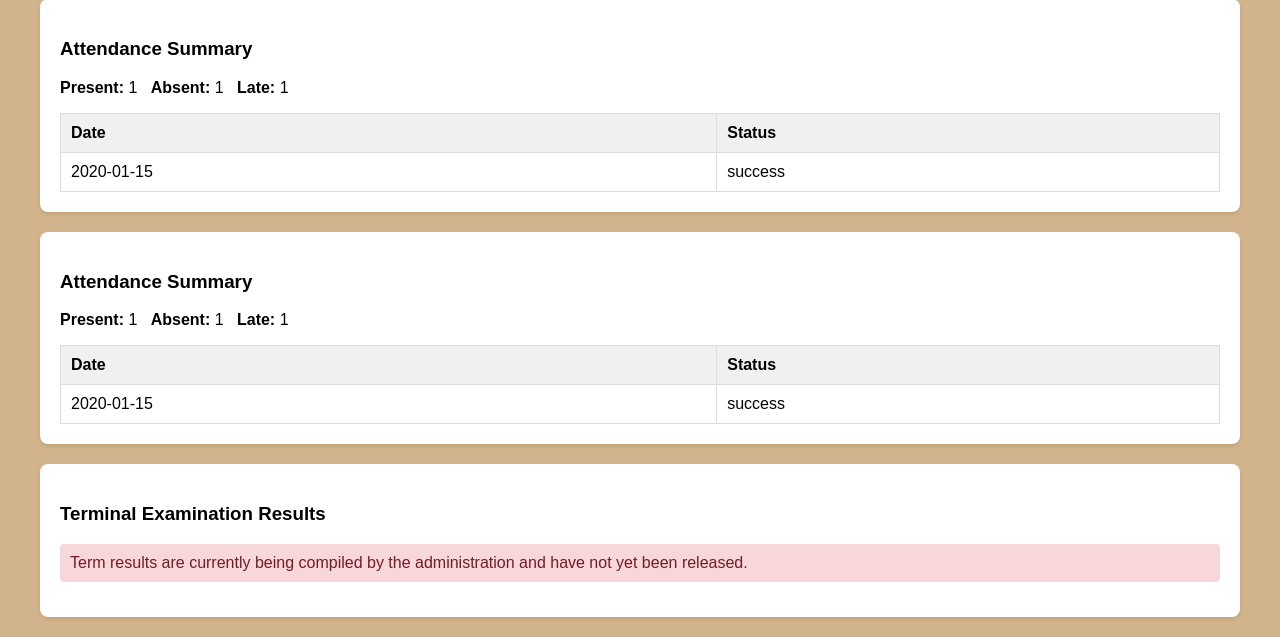
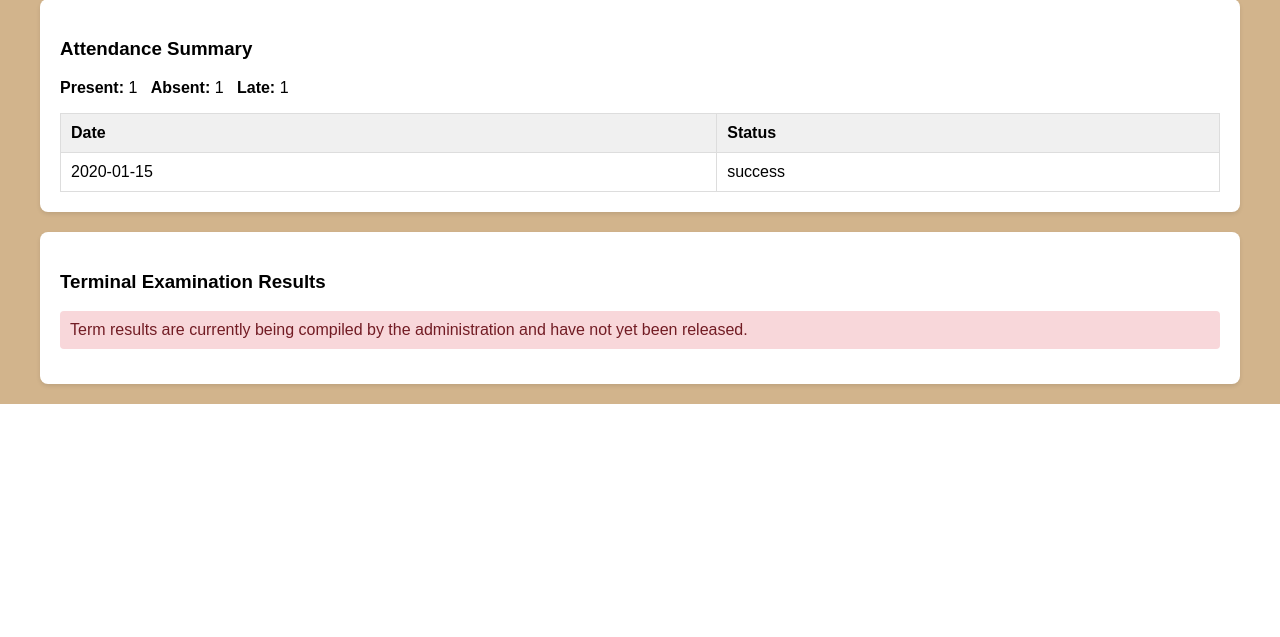
Before and after one commit to rufusofuzor123/prudenceinternationalschool_portal, a Flask app: template templates/student_dashboard.html in a window 1280 px wide. Shown: the part 631-1268 px from the top of the page. After the commit the page ends 1035 px from the top, so only its background shows below. Run offline with Flask 3, Linux system fonts and the light colour scheme; tables that the repository leaves empty hold one stand-in row (values such as "Sample post"); the template is opened without the code that fills it: values that come from a table or form of the project are taken from there, most other values are stand-ins (such as "Sample title", 1, 10 or a date in 2020).

Commit message:
Fix duplicate attendance card and restrict print to profile + result sheet only

```diff
--- a/templates/student_dashboard.html
+++ b/templates/student_dashboard.html
@@ -1,15 +1,16 @@
 {% extends 'base.html' %}
 {% block content %}
-<a href="{{ url_for('view_timetable') }}" class="btn btn-secondary" style="margin-bottom:15px; display:inline-block;">View Timetable</a>
+<a href="{{ url_for('view_timetable') }}" class="btn btn-secondary no-print" style="margin-bottom:15px; display:inline-block;">View Timetable</a>
 <div class="dashboard-grid">
     <div class="card">
         <h3>Student Profile</h3>
         <img src="{{ url_for('static', filename='uploads/' + current_user.passport_pic) }}" class="passport-img" alt="Passport">
-        <form method="POST" enctype="multipart/form-data" style="margin-top: 10px;">
+        <form method="POST" enctype="multipart/form-data" style="margin-top: 10px;" class="no-print">
             <input type="file" name="passport" accept="image/*" required>
             <button type="submit" class="btn btn-sm btn-secondary">Upload Passport</button>
         </form>
         <p><strong>Class:</strong> {{ current_user.assigned_class or 'Unassigned' }}</p>
+        <div class="no-print">
             <p><strong>Fee Clearance Status:</strong>
                 {% if current_user.fee_paid %}
                     <span class="badge badge-success">CLEARED (PAID)</span>
@@ -25,8 +26,9 @@
                 {% endif %}
             </p>
         </div>
+    </div>
 
-    <div class="card">
+    <div class="card no-print">
         <h3>Register Term Subjects</h3>
         <form method="POST" action="{{ url_for('register_subjects') }}">
             {% for subject in subjects %}
@@ -39,22 +41,7 @@
     </div>
 </div>
 
-<div class="card" style="margin-top:20px;">
-    <h3>Attendance Summary</h3>
-    <p><strong>Present:</strong> {{ present_count }} &nbsp; <strong>Absent:</strong> {{ absent_count }} &nbsp; <strong>Late:</strong> {{ late_count }}</p>
-    <div class="table-wrapper">
-        <table class="data-table">
-            <thead><tr><th>Date</th><th>Status</th></tr></thead>
-            <tbody>
-                {% for a in attendance_records %}
-                <tr><td>{{ a.date }}</td><td>{{ a.status }}</td></tr>
-                {% endfor %}
-            </tbody>
-        </table>
-    </div>
-</div>
-
-<div class="card" style="margin-top:20px;">
+<div class="card no-print" style="margin-top:20px;">
     <h3>Attendance Summary</h3>
     <p><strong>Present:</strong> {{ present_count }} &nbsp; <strong>Absent:</strong> {{ absent_count }} &nbsp; <strong>Late:</strong> {{ late_count }}</p>
     <div class="table-wrapper">
```
Lines whose indentation alone changed are shown as unchanged.
